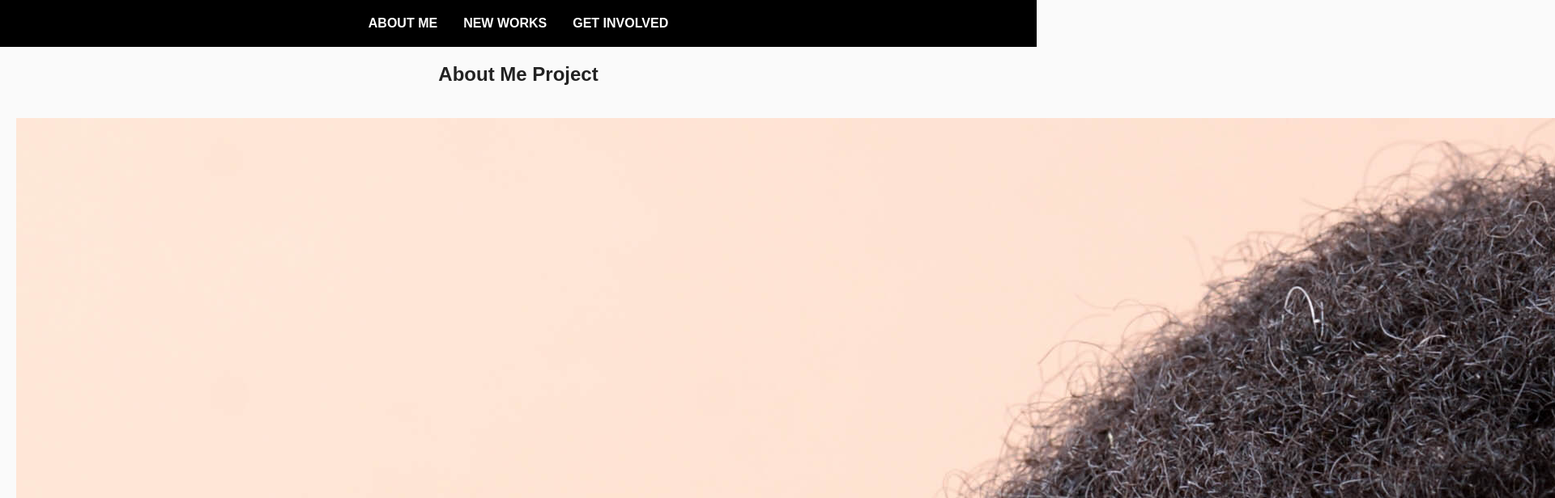
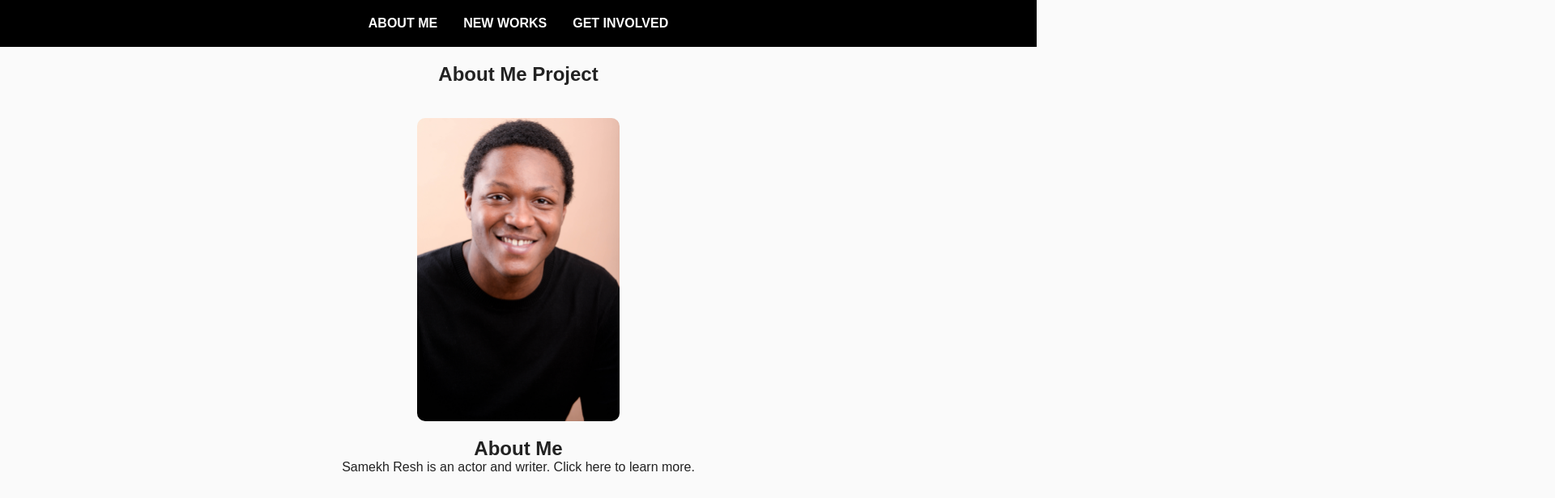
Before and after one commit to samekh-resh/about_me2, a plain HTML site: page index.html in a window 1280 px wide. Shown: the top 616 px of the page at 81% size, 1920 px wide, since content can reach past the window. Drawn offline with Linux system fonts and the light colour scheme.

Commit message:
Added more for the about sections, added some comments after useing height auto.

```diff
--- a/styles.css
+++ b/styles.css
@@ -66,3 +66,22 @@ body {
 }
 
 /* next we gotta do the about me section */
+
+/* ABOUT SECTION */
+.about-section {
+    display: flex;
+    flex-direction: column;
+    align-items: center;
+    gap: 20px;
+}
+
+.about-image {
+    width: 250px;
+    height: auto;
+    border-radius: 10px;
+}
+
+.about-text {
+    max-width: 600px;
+    text-align: center;
+}
```
